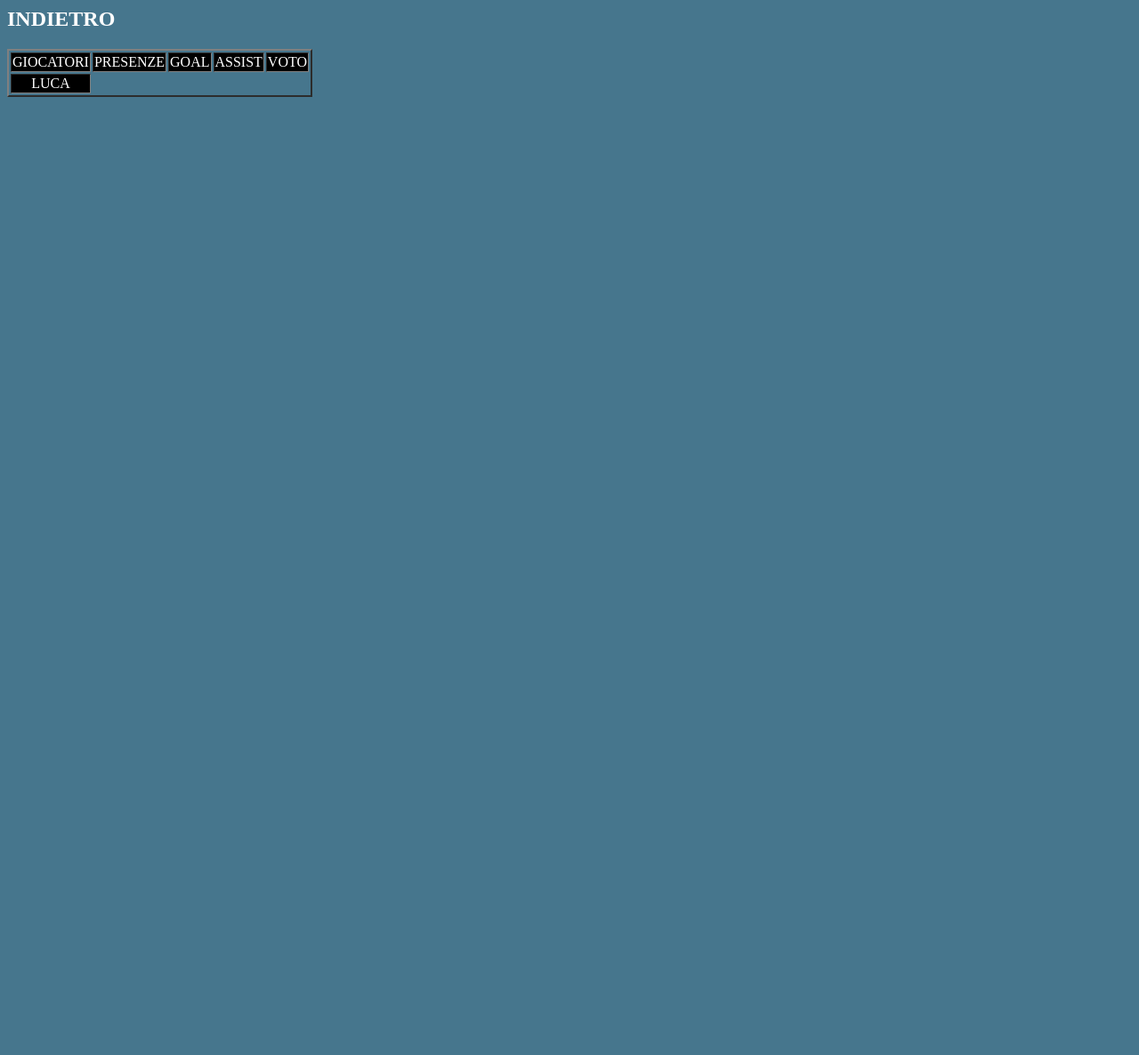
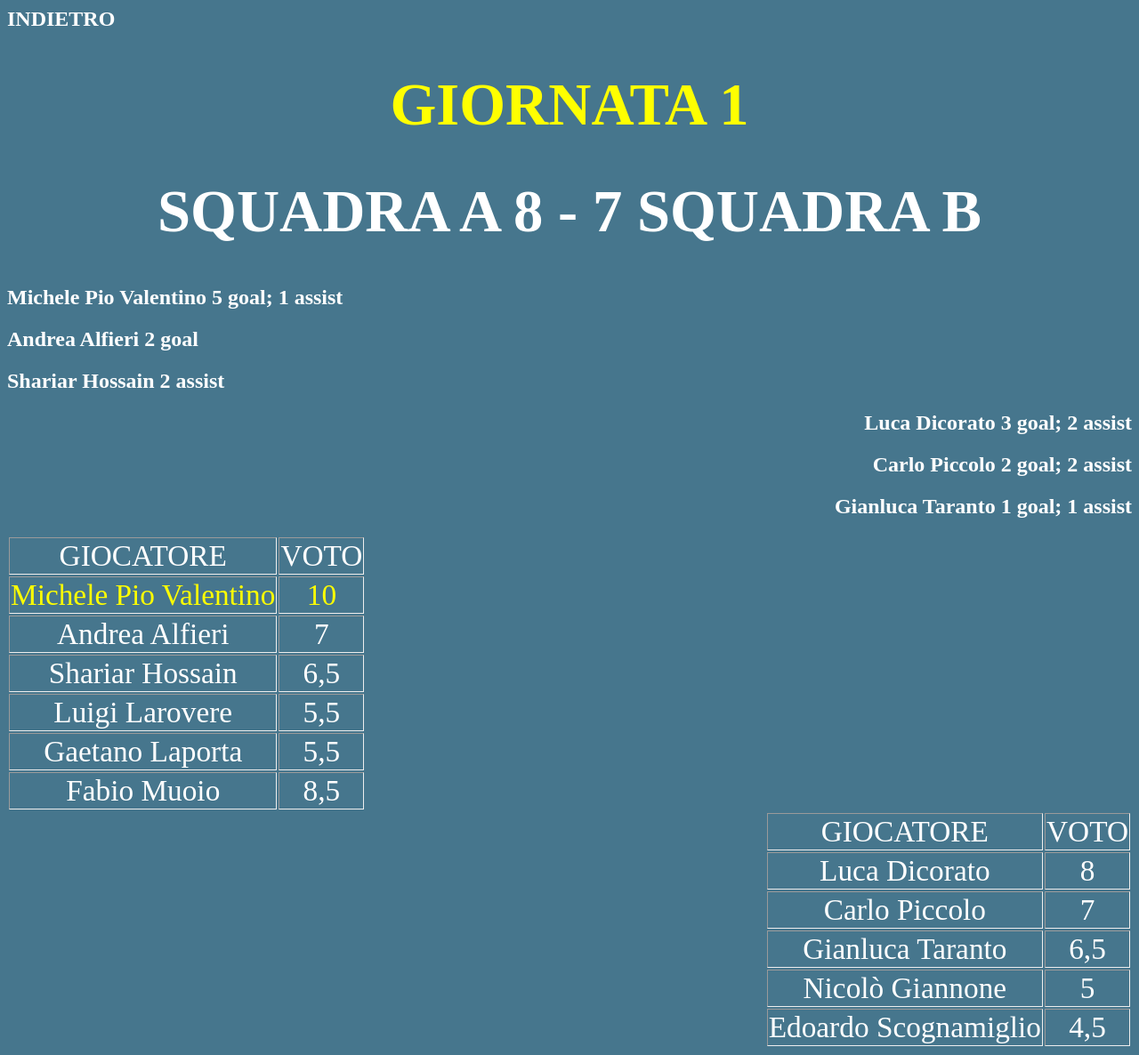
Before and after one commit to ilbluoscuro557/CASCELLALEAGUE, a plain HTML site: page giocatori.html in a window 1280 px wide. Shown: the whole page at 89% size. Before the commit the page ends 800 px from the top, so only its background shows below. Drawn offline with Linux system fonts and the light colour scheme.

Commit message:
Update giocatori.html

```diff
--- a/giocatori.html
+++ b/giocatori.html
@@ -1,25 +1,74 @@
 <html>
 <head>
 	<title>
-		GIOCATORI
+	GIORNATA 1
 	</title>
 	<style>
 	body{background-color:#46768D;}
 	</style>
+<body>
+<h2 style="color:white;"><a href="https://ilbluoscuro557.github.io/CASCELLALEAGUE/partite.html" style="text-decoration:none; color:white;">INDIETRO</a></h2>
+<h1 style="text-align:center; font-size:50pt; color:yellow;">GIORNATA 1</h1>
+<h1 style="text-align:center; font-size:50pt; color:white;">SQUADRA A 8 - 7 SQUADRA B</h1>
+<h2 style="color:white;">Michele Pio Valentino 5 goal; 1 assist</h2>
+<h2 style="color:white;">Andrea Alfieri 2 goal</h2>
+<h2 style="color:white;">Shariar Hossain 2 assist</h2>
+<h2 style="text-align:right; color:white;">Luca Dicorato 3 goal; 2 assist</h2>
+<h2 style="text-align:right; color:white;">Carlo Piccolo 2 goal; 2 assist</h2>
+<h2 style="text-align:right; color:white;">Gianluca Taranto 1 goal; 1 assist</h2>
+	<table border="1" style="font-size:25pt; border:none;>
+		<tr style="text-align:center color:#163B60;">
+			<td style="text-align:center; color:white;">GIOCATORE</td>
+			<td style="text-align:center; color:white;">VOTO</td>
+		</tr>
+		<tr style="text-align:center; color:#163B60;">
+			<td style="text-align:center; color:yellow;">Michele Pio Valentino</td>
+			<td style="text-align:center; color:yellow;">10</td>
+		</tr>
+			<tr style="text-align:center; color:#163B60;">
+			<td style="text-align:center; color:white;">Andrea Alfieri</td>
+			<td style="text-align:center; color:white;">7</td>
+		<tr style="text-align:center; color:#163B60;">
+			<td style="text-align:center; color:white;">Shariar Hossain</td>
+			<td style="text-align:center; color:white;">6,5</td>
+		</tr>
+		<tr style="text-align:center; color:#163B60;">
+			<td style="text-align:center; color:white;">Luigi Larovere</td>
+			<td style="text-align:center; color:white;">5,5</td>
+		</tr>
+		<tr style="text-align:center; color:#163B60;">
+			<td style="text-align:center; color:white;">Gaetano Laporta</td>
+			<td style="text-align:center; color:white;">5,5</td>
+		</tr>
+		<tr style="text-align:center; color:#163B60;">
+			<td style="text-align:center; color:white;">Fabio Muoio</td>
+			<td style="text-align:center; color:white;">8,5</td>
+		</tr>
+	</table>
+	<table border="1" style="font-size:25pt; border:none; justify-content:right; display:flex;">
+		<tr style="text-align:center color:#163B60;">
+			<td style="text-align:center; color:white;">GIOCATORE</td>
+			<td style="text-align:center; color:white;">VOTO</td>
+		</tr>
+		<tr style="text-align:center; color:#163B60;">
+			<td style="text-align:center; color:white;">Luca Dicorato</td>
+			<td style="text-align:center; color:white;">8</td>
+		</tr>
+			<tr style="text-align:center; color:#163B60;">
+			<td style="text-align:center; color:white;">Carlo Piccolo</td>
+			<td style="text-align:center; color:white;">7</td>
+		<tr style="text-align:center; color:#163B60;">
+			<td style="text-align:center; color:white;">Gianluca Taranto</td>
+			<td style="text-align:center; color:white;">6,5</td>
+		</tr>
+		<tr style="text-align:center; color:#163B60;">
+			<td style="text-align:center; color:white;">Nicolò Giannone</td>
+			<td style="text-align:center; color:white;">5</td>
+		</tr>
+		<tr style="text-align:center; color:#163B60;">
+			<td style="text-align:center; color:white;">Edoardo Scognamiglio</td>
+			<td style="text-align:center; color:white;">4,5</td>
+	</table>
+</body>
 </head>
-<body>
-<h2 style="color:white;"><a href="https://ilbluoscuro557.github.io/CASCELLALEAGUE/index.html" style="text-decoration:none; color:white;">INDIETRO</a></h2>
-<table border="2">
-	<tr style="background-color:black;">
-		<td style="text-align:center; color:white;">GIOCATORI</td>
-		<td style="text-align:center; color:white;">PRESENZE</td>
-		<td style="text-align:center; color:white;">GOAL</td>
-		<td style="text-align:center; color:white;">ASSIST</td>
-		<td style="text-align:center; color:white;">VOTO</td>
-	</tr>
-	<tr style="background-color:black;">
-		<td style="text-align:center; color:white;">LUCA</td>
-	</tr>
-</table>
-</body>
 </html>
```
